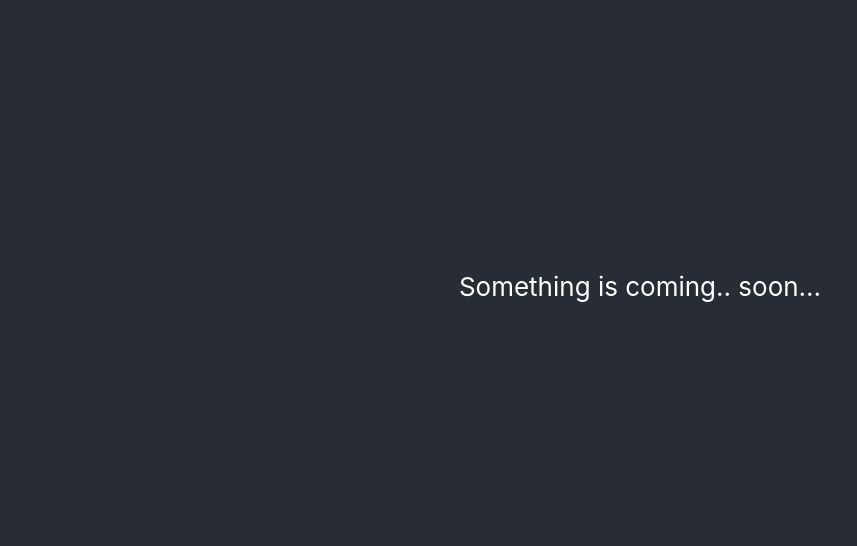
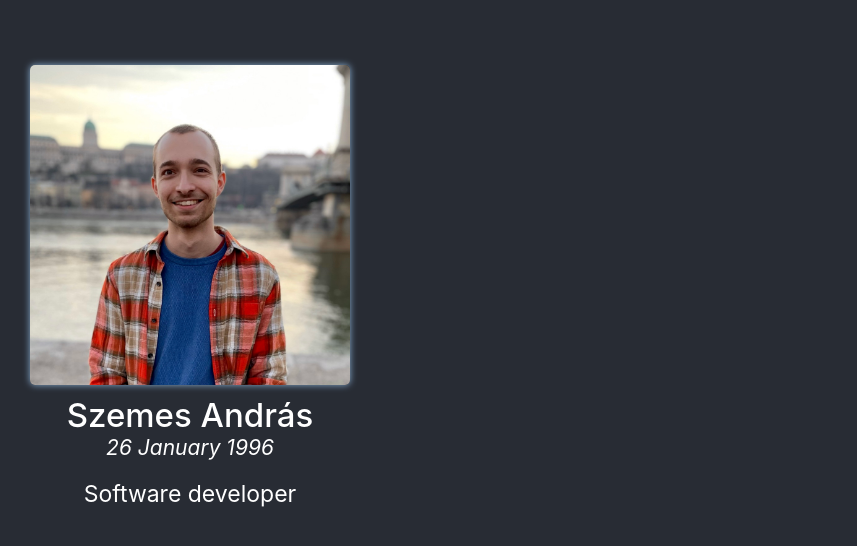
Before and after one commit to andrasSzemes/szemes, a React (Create React App) app: page / in a window 1280 px wide. Shown: the part 114-660 px from the top of the page, without its empty margins (0-857 px from the left). Built offline with nearby package versions, Linux system fonts and the light colour scheme.

Commit message:
add minimal profil info + picture

```diff
--- a/src/App.css
+++ b/src/App.css
@@ -17,9 +17,7 @@
   background-color: #282c34;
   min-height: 100vh;
   display: flex;
-  flex-direction: column;
-  align-items: center;
-  justify-content: center;
+  flex-direction: row;
   font-size: calc(10px + 2vmin);
   color: white;
 }
--- a/src/App.js
+++ b/src/App.js
@@ -1,13 +1,32 @@
-import logo from './logo.svg';
+import profile from './profile.JPG';
 import './App.css';
 
 function App() {
   return (
-    <div className="App">
-      <header className="App-header">
-        <p>
-          Something is coming.. soon...
-        </p>
+    <div className='App'>
+      <header className='App-header'>
+        <div
+          style={{
+            justifyContent: 'center',
+            display: 'flex',
+            flexDirection: 'column',
+            padding: '30px'
+          }}
+        >
+          <div
+            style={{
+              borderRadius: '5px',
+              overflow: 'hidden',
+              height: '40vh',
+              boxShadow: '#88add1 0px 0px 7px 0px'
+            }}
+          >
+            <img src={profile} alt='Profile' style={{ height: '40vh' }} />
+          </div>
+          <div style={{ fontWeight: 500, fontSize: '33px', marginTop: '10px' }}>Szemes András</div>
+          <div style={{ fontSize: '21px', fontStyle: 'italic' }}>26 January 1996</div>
+          <div style={{ fontSize: '23px', marginTop: '20px' }}>Software developer</div>
+        </div>
       </header>
     </div>
   );
--- a/src/index.css
+++ b/src/index.css
@@ -5,6 +5,7 @@ body {
     sans-serif;
   -webkit-font-smoothing: antialiased;
   -moz-osx-font-smoothing: grayscale;
+  overflow: hidden;
 }
 
 code {
```
Also changed, not shown: src/profile.JPG (added).
